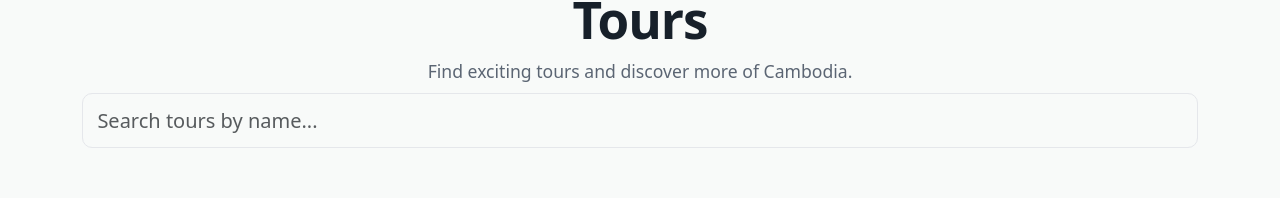
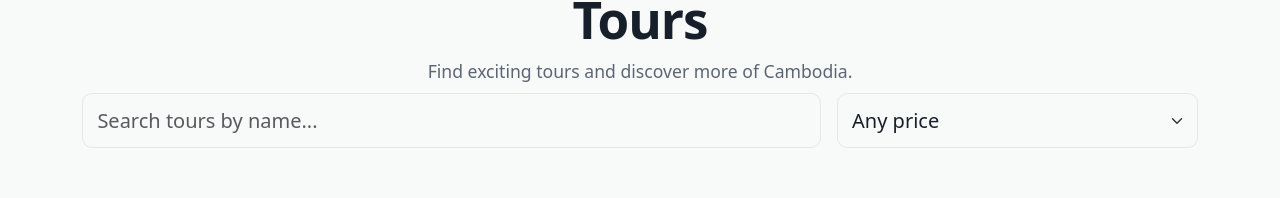
Before and after one commit to H-thaksin/TovNA, a React app in the folder frontend/: page /tours in a window 1280 px wide. Shown: the part 155-353 px from the top of the page. Built offline with nearby package versions, Linux system fonts and the light colour scheme; no server answers; the HTML template or start-up script is replaced by a standard one.

Commit message:
Add price filter to tours page

```diff
--- a/frontend/src/pages/Tours.jsx
+++ b/frontend/src/pages/Tours.jsx
@@ -9,10 +9,18 @@ export default function Tours() {
   const details = useDetails();
 
   const [search, setSearch] = useState("");
+  const [maxPrice, setMaxPrice] = useState("All");
 
-  const filteredTours = data.filter((tour) =>
-    tour.name.toLowerCase().includes(search.toLowerCase()),
-  );
+  const filteredTours = data.filter((tour) => {
+    const matchesSearch = tour.name
+      .toLowerCase()
+      .includes(search.toLowerCase());
+
+    const matchesPrice =
+      maxPrice === "All" || Number(tour.price) <= Number(maxPrice);
+
+    return matchesSearch && matchesPrice;
+  });
 
   return (
     <>
@@ -22,6 +30,8 @@ export default function Tours() {
       />
 
       <div className="container mb-4">
+        <div className="row g-3">
+          <div className="col-md-8">
             <input
               type="text"
               className="form-control form-control-lg"
@@ -31,19 +41,40 @@ export default function Tours() {
             />
           </div>
 
+          <div className="col-md-4">
+            <select
+              className="form-select form-select-lg"
+              value={maxPrice}
+              onChange={(event) => setMaxPrice(event.target.value)}
+            >
+              <option value="All">Any price</option>
+              <option value="25">Up to $25</option>
+              <option value="50">Up to $50</option>
+              <option value="100">Up to $100</option>
+              <option value="200">Up to $200</option>
+            </select>
+          </div>
+        </div>
+      </div>
+
       <Section status={status} count={filteredTours.length} onRetry={retry}>
         {filteredTours.length > 0 ? (
           <TourCards items={filteredTours} onView={details.viewTour} />
         ) : status === "ready" ? (
           <div className="col-12 text-center py-5">
             <h3 className="h5 fw-bold">No tours found</h3>
-            <p className="text-secondary">Try another search term.</p>
+            <p className="text-secondary">
+              Try another search or select a higher price limit.
+            </p>
             <button
               type="button"
               className="btn btn-outline-primary"
-              onClick={() => setSearch("")}
+              onClick={() => {
+                setSearch("");
+                setMaxPrice("All");
+              }}
             >
-              Clear search
+              Clear filters
             </button>
           </div>
         ) : null}
```
Lines whose indentation alone changed are shown as unchanged.
